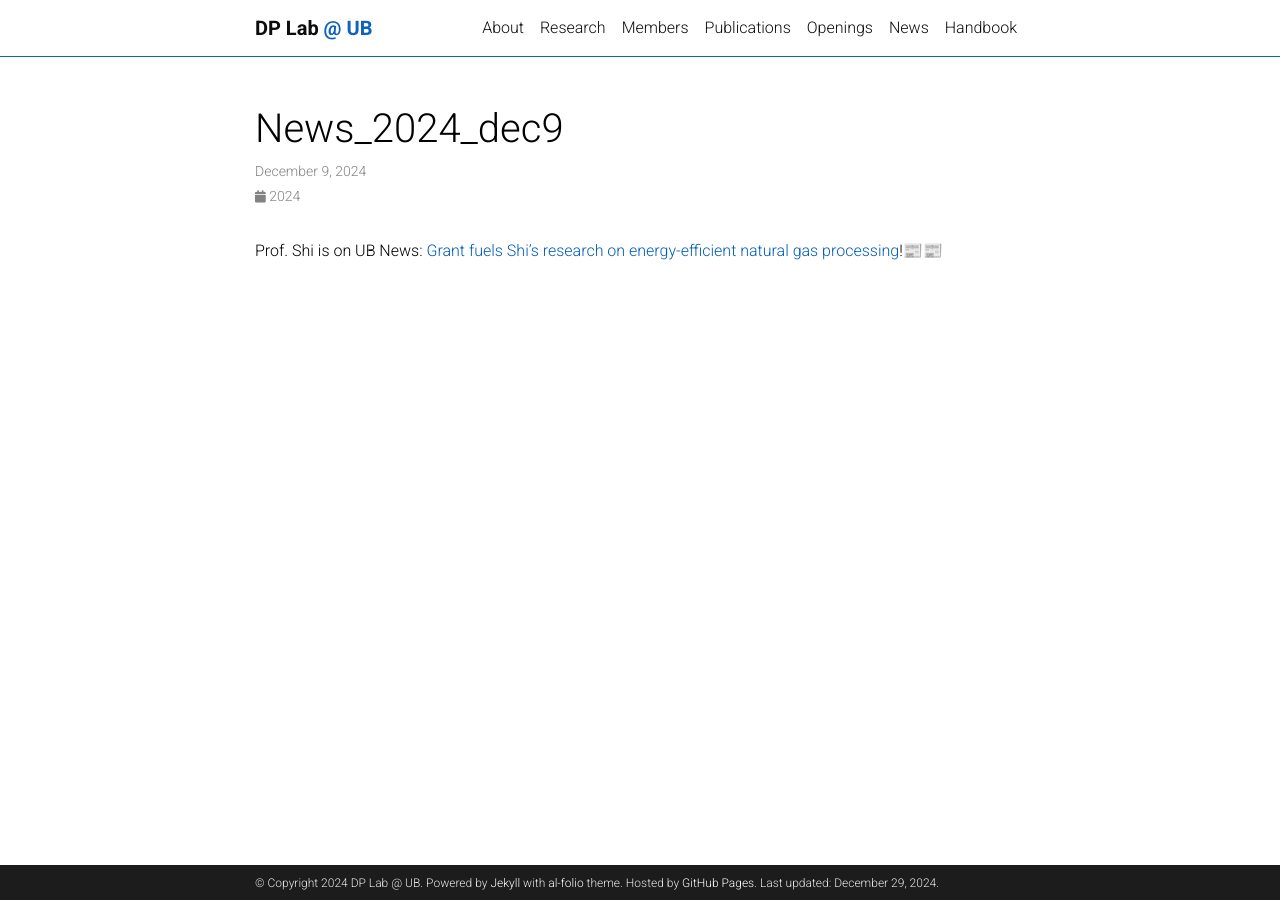
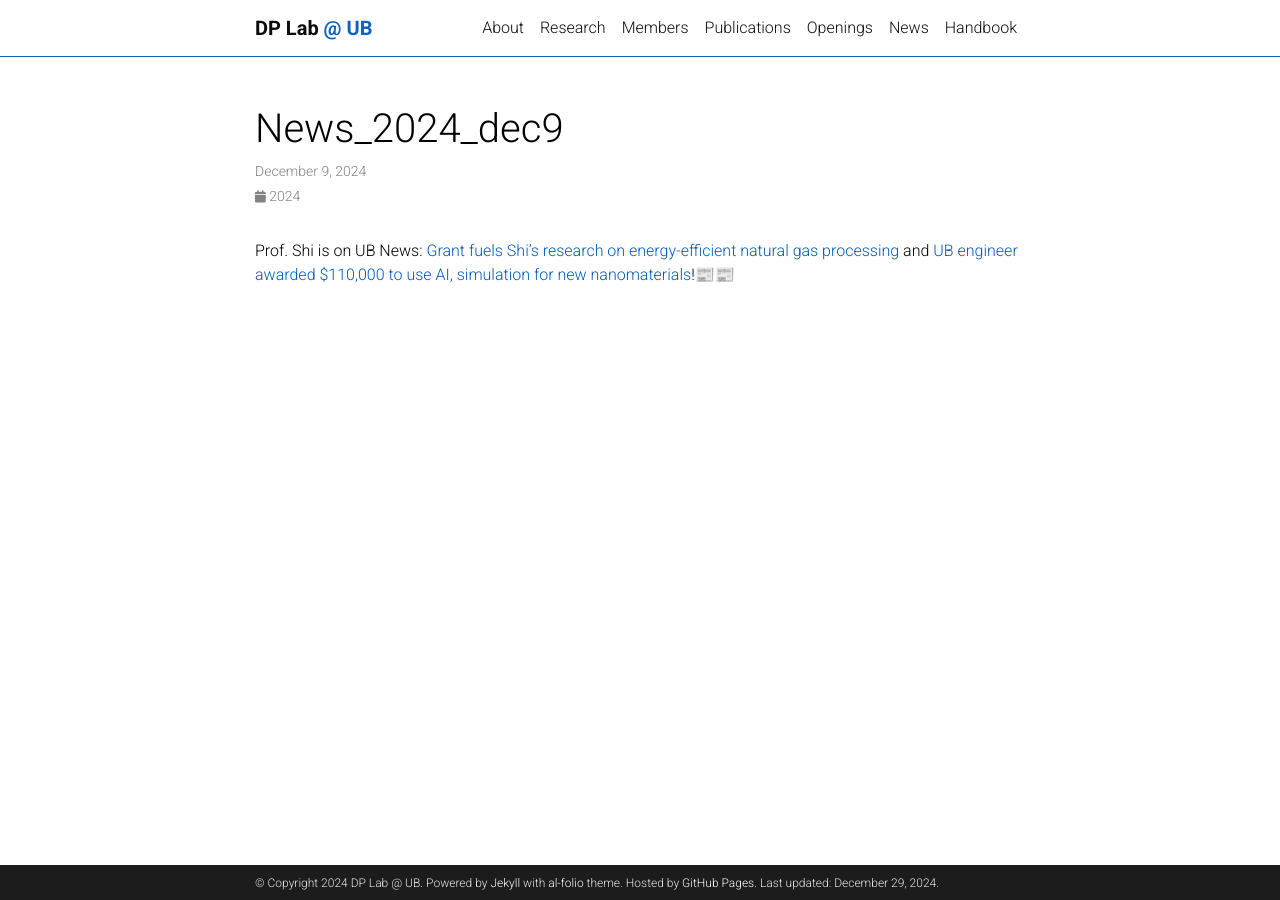
Before and after one commit to ShiResearchGroup/shiresearchgroup.github.io, a Jekyll site: the page built from _news/news_2024_Dec9.md, in a window 1280 px wide. Built offline with Jekyll 4.4.1, drawn with Linux system fonts in a browser that asks for light colours; comment, search, counter and statistics services are not loaded; a style sheet for code colours, icons or effects is not loaded.

Commit message:
Update news_2024_Dec9.md

```diff
--- a/_news/news_2024_Dec9.md
+++ b/_news/news_2024_Dec9.md
@@ -5,4 +5,4 @@ inline: true
 related_posts: false
 ---
 
-Prof. Shi is on UB News: [Grant fuels Shi's research on energy-efficient natural gas processing](https://engineering.buffalo.edu/home/news/seas.host.html/content/shared/engineering/home/articles/news-articles/2024/grant-fuel-shis-research-on-energy-efficient-natural-gas-processing.detail.html)!📰📰
+Prof. Shi is on UB News: [Grant fuels Shi's research on energy-efficient natural gas processing](https://engineering.buffalo.edu/home/news/seas.host.html/content/shared/engineering/home/articles/news-articles/2024/grant-fuel-shis-research-on-energy-efficient-natural-gas-processing.detail.html) and [UB engineer awarded $110,000 to use AI, simulation for new nanomaterials](https://www.buffalo.edu/ubnow/stories/2024/12/shi-ai-nanomaterials.html?utm_source=sfmc&utm_medium=email&utm_campaign=uc_ubnow&utm_content=employee_121324)!📰📰
```
